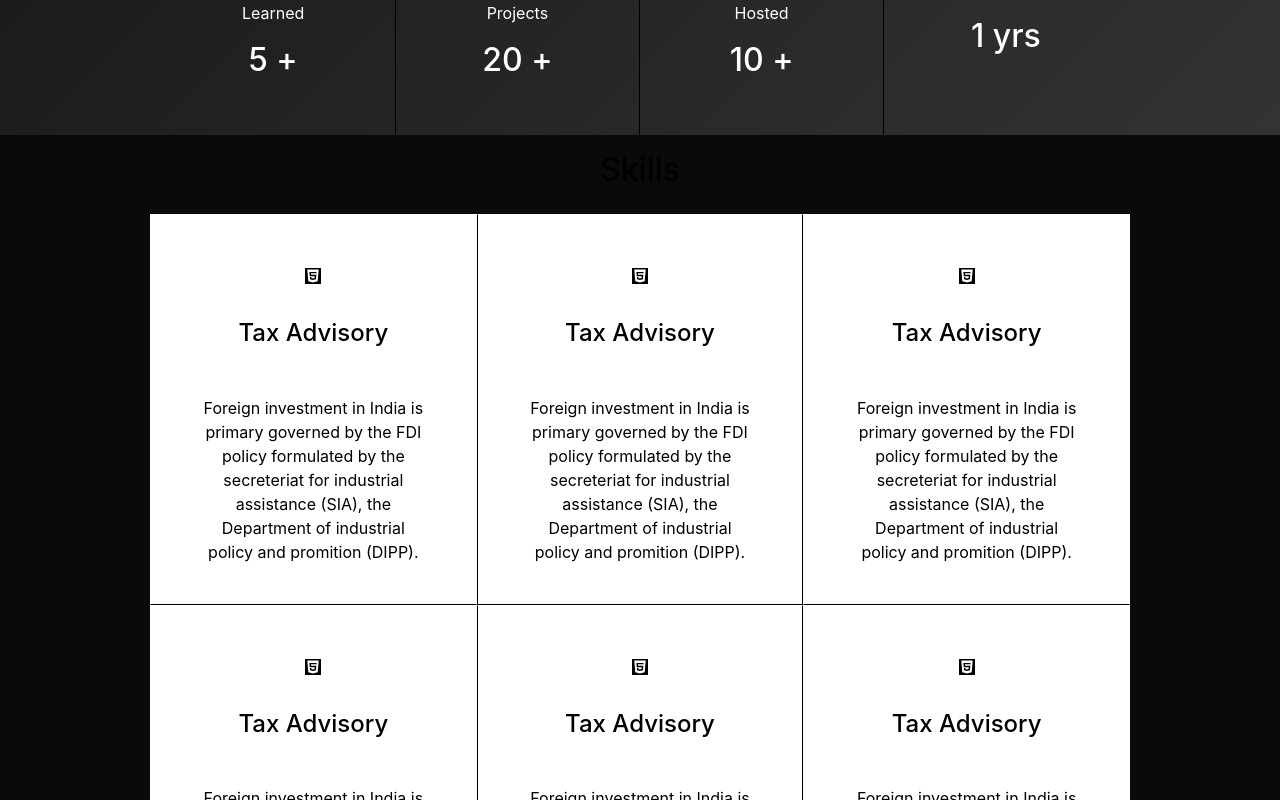
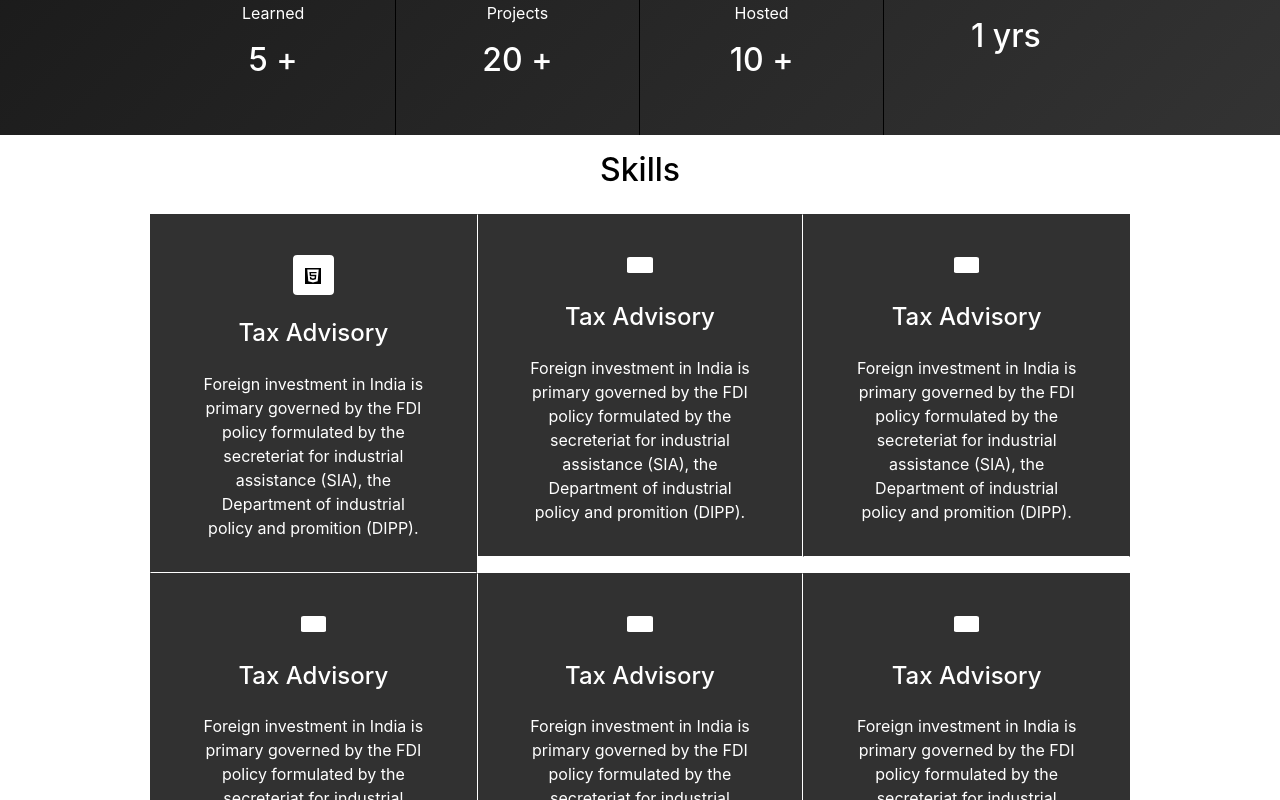
Before and after one commit to Mikasha0/Portfolio, a React (Create React App) app in the folder portfolio/: page / in a window 1280 px wide. Shown: the part 540-1340 px from the top of the page. Built offline with nearby package versions, Linux system fonts and the light colour scheme.

Commit message:
designed the icon

```diff
--- a/portfolio/src/Pages/Skills.js
+++ b/portfolio/src/Pages/Skills.js
@@ -29,7 +29,7 @@ export default function Skills() {
             <div class="card card2">
               <div class="card-body">
                 <div class="icons">
-                  <AiFillHtml5 style={{ backgroundColor: "black" }} />
+                  <i class="bi bi-buildings"></i>
                 </div>
                 <h4>Tax Advisory</h4>
                 <p>
@@ -45,7 +45,7 @@ export default function Skills() {
             <div class="card">
               <div class="card-body">
                 <div class="icons">
-                  <AiFillHtml5 style={{ backgroundColor: "black" }} />
+                  <i class="bi bi-buildings"></i>
                 </div>
                 <h4>Tax Advisory</h4>
                 <p>
@@ -62,7 +62,7 @@ export default function Skills() {
             <div class="card our-services-border">
               <div class="card-body">
                 <div class="icons">
-                  <AiFillHtml5 style={{ backgroundColor: "black" }} />
+                  <i class="bi bi-buildings"></i>
                 </div>
                 <h4>Tax Advisory</h4>
                 <p>
@@ -78,7 +78,7 @@ export default function Skills() {
             <div class="card card2 our-services-border">
               <div class="card-body">
                 <div class="icons">
-                  <AiFillHtml5 style={{ backgroundColor: "black" }} />
+                  <i class="bi bi-buildings"></i>
                 </div>
                 <h4>Tax Advisory</h4>
                 <p>
@@ -94,7 +94,7 @@ export default function Skills() {
             <div class="card our-services-border">
               <div class="card-body">
                 <div class="icons">
-                  <AiFillHtml5 style={{ backgroundColor: "black" }} />
+                  <i class="bi bi-buildings"></i>
                 </div>
                 <h4>Tax Advisory</h4>
                 <p>
--- a/portfolio/src/index.css
+++ b/portfolio/src/index.css
@@ -18,7 +18,7 @@ h2{
   color:white;
 }
 h4{
-  color: black;
+  color: white;
 }
 p{
   color:white;
@@ -235,15 +235,11 @@ span{
   text-decoration: none;
   margin-left: 0.5rem;
 }
-.our-services{
-  background-color:rgba(0, 0, 0, 0.959);
-  padding-bottom: 1rem;
-}
 .our-services .container{
   padding:0 5rem 0;
 }
 .our-services .container .row .card{
-  border-bottom:1px solid black;
+  border-bottom:1px solid #fff;
   border-top:1px solid transparent;
   border-left: 1px solid transparent;
   border-right: 1px solid transparent;
@@ -251,16 +247,14 @@ span{
   padding-left: 2rem;
   padding-right: 2rem;
   padding-top: 1.5rem;
-  /* background-color: rgba(0, 0, 0, 0.807); */
-  height:100%;
+  background-color: rgba(0, 0, 0, 0.807);
 }
 .our-services .container .row .card2{
-  border-bottom:1px solid #000;
+  border-bottom:1px solid #fff;
   border-top:1px solid transparent;
-  border-left: 1px solid#000;
-  border-right: 1px solid #000;
+  border-left: 1px solid#fff;
+  border-right: 1px solid #fff;
   border-radius: 0%;
-  height: 100%;
 }
 .our-services .container .row .card .icons{
   display: inline-block;
@@ -274,22 +268,17 @@ span{
   padding:1.5rem 0;
   margin-bottom: 0;
 }
-.our-services .container .row .card p{
-  padding:1.5rem 0;
-  margin-bottom: 0;
-  color:black
-}
 .our-services .container .row .our-services-border{
   border-bottom: none;
 }
 @media (width <= 768px) {
   .our-services .container .row .card{
-    border:1px solid #000;
+    border:1px solid #fff;
     border-width: 0 0 1px;
   }
 }
 @media screen and (max-width: 992px) and (min-width: 762px){
   .our-services .container .row .card{
-    border: 1px solid #000;
+    border: 1px solid #fff;
   }
 }
```
